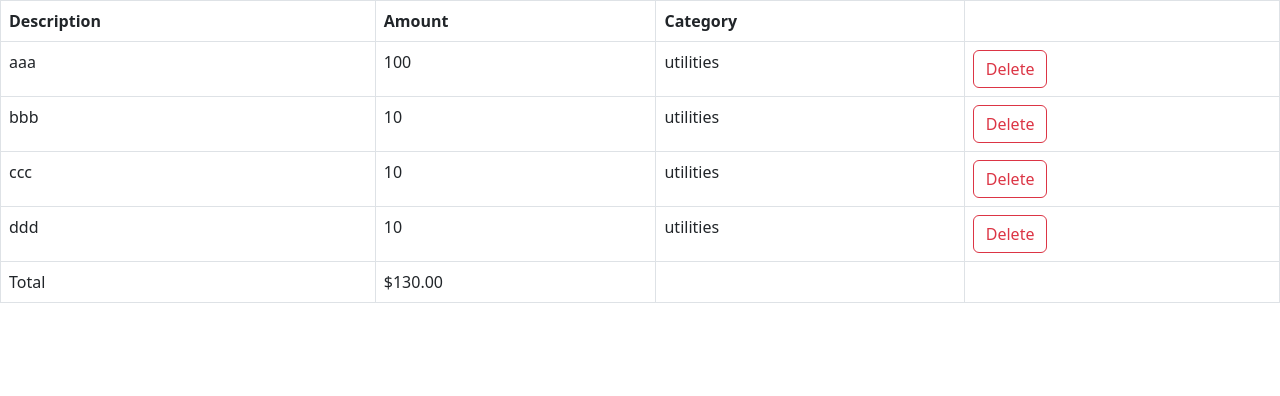
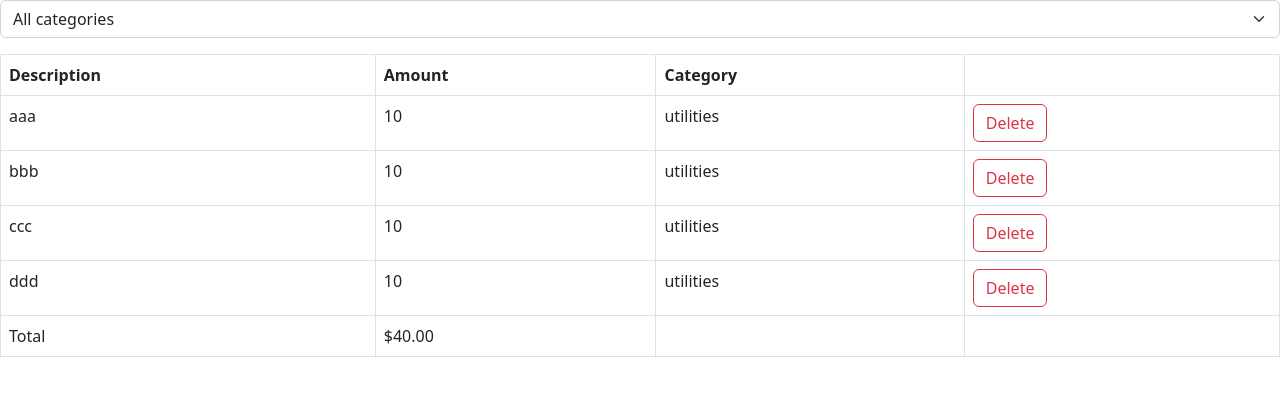
Before and after one commit to GodsplanElot/ExpenseTracker_App, a React (Vite) app: page / in a window 1280 px wide. Shown: the top 396 px of the page. Built offline with nearby package versions, Linux system fonts and the light colour scheme.

Commit message:
Style and add filter function

```diff
--- a/src/App.tsx
+++ b/src/App.tsx
@@ -1,11 +1,12 @@
 import { useState } from "react"
 import ExpenseList from "./expense-tracker/components/ExpenseList"
+import ExpenseFilter from "./expense-tracker/components/ExpenseFilter"
 
 
 function App() {
   const [expenses, setExpenses] = useState(
     [
-    {id: 1, description: 'aaa', amount: 100, category: 'utilities'},
+    {id: 1, description: 'aaa', amount: 10, category: 'utilities'},
     {id: 2, description: 'bbb', amount: 10, category: 'utilities'},
     {id: 3, description: 'ccc', amount: 10, category: 'utilities'},
     {id: 4, description: 'ddd', amount: 10, category: 'utilities'},
@@ -13,6 +14,10 @@ function App() {
 
   return (
     <div>
+      <div className="mb-3">
+        <ExpenseFilter onSelectCategory={category => console.log(category)}></ExpenseFilter>
+      </div>
+
       <ExpenseList expenses={expenses} onDelete={(id) => setExpenses(expenses.filter(e => e.id !== id))} />
     </div>
 
--- a/src/expense-tracker/components/ExpenseFilter.tsx
+++ b/src/expense-tracker/components/ExpenseFilter.tsx
@@ -0,0 +1,18 @@
+interface Props {
+    onSelectCategory: (category: string) => void;
+}
+
+const ExpenseFilter = ( {onSelectCategory}: Props) => {
+  return (
+    <div>
+      <select  className='form-select' onChange={(event) => onSelectCategory(event.target.value)}>
+        <option value="">All categories</option>
+        <option value="Groceries">Groceries</option>
+        <option value="Utilities">Utilities</option>
+        <option value="Entertainment">Entertainment</option>
+      </select>
+    </div>
+  )
+}
+
+export default ExpenseFilter
```
